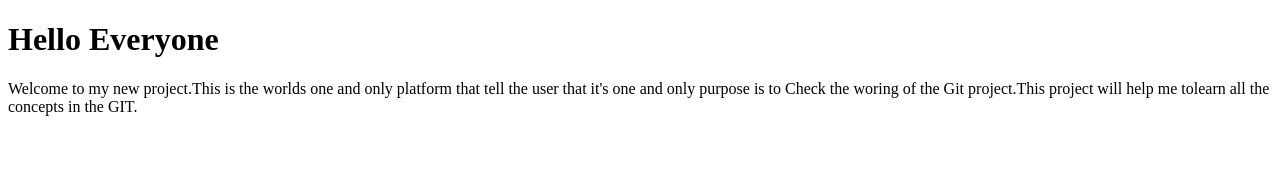
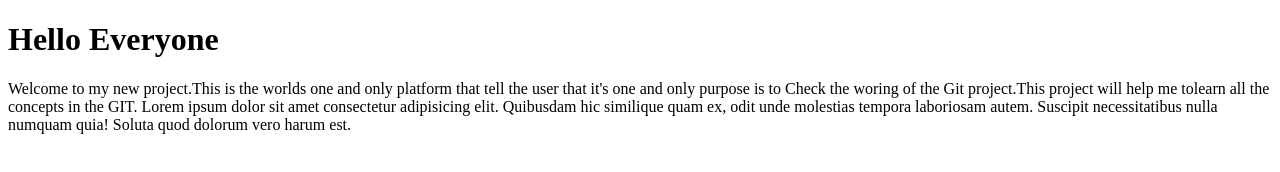
Before and after one commit to Nitheeshs795/Git-practice-repo, a plain HTML site: page index.html in a window 1280 px wide. Drawn offline with Linux system fonts and the light colour scheme.

Commit message:
Adding the relavent details

```diff
--- a/index.html
+++ b/index.html
@@ -8,7 +8,9 @@
 <body>
     <h1>Hello Everyone</h1>
     <p>Welcome to my new project.This is the worlds one and only platform that tell the user that it's one and only purpose is to
-        Check the woring of the Git project.This project will help me tolearn all the concepts in the GIT.
+        Check the woring of the Git project.This project will help me tolearn all the concepts in the GIT. Lorem ipsum dolor sit
+         amet consectetur adipisicing elit. Quibusdam hic similique quam ex, odit unde molestias tempora laboriosam autem.
+         Suscipit necessitatibus nulla numquam quia! Soluta quod dolorum vero harum est.
     </p>
 </body>
 </html>
```
